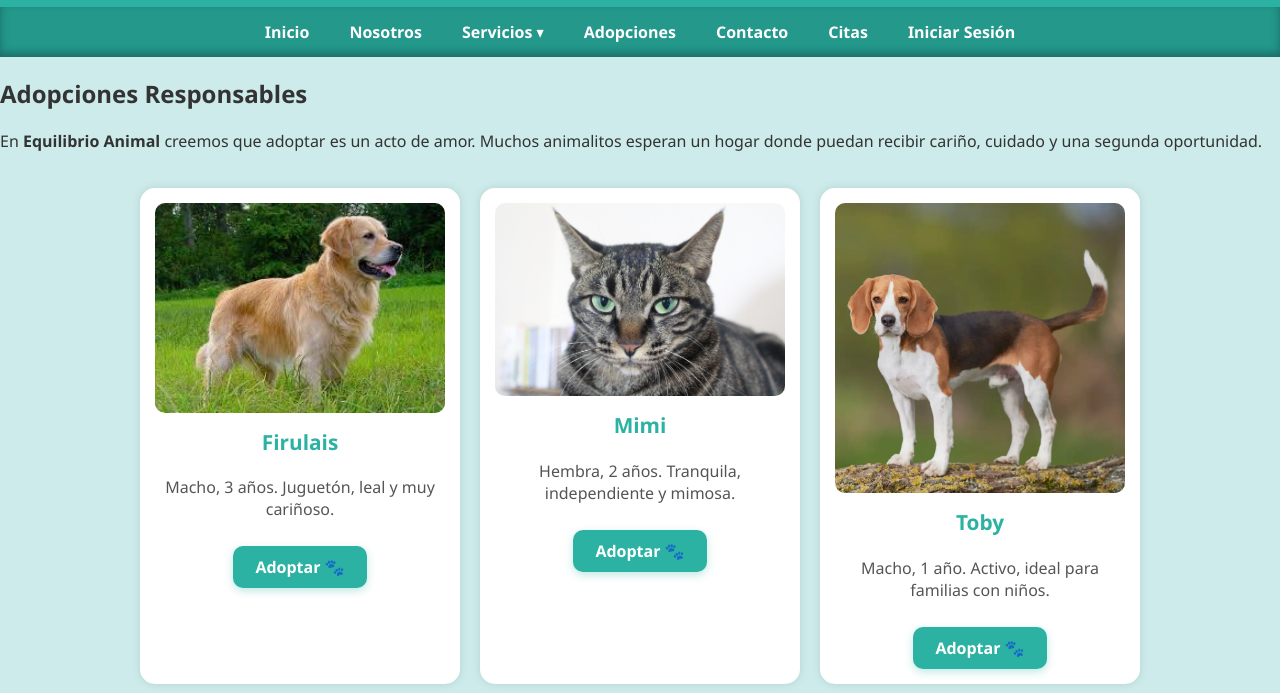
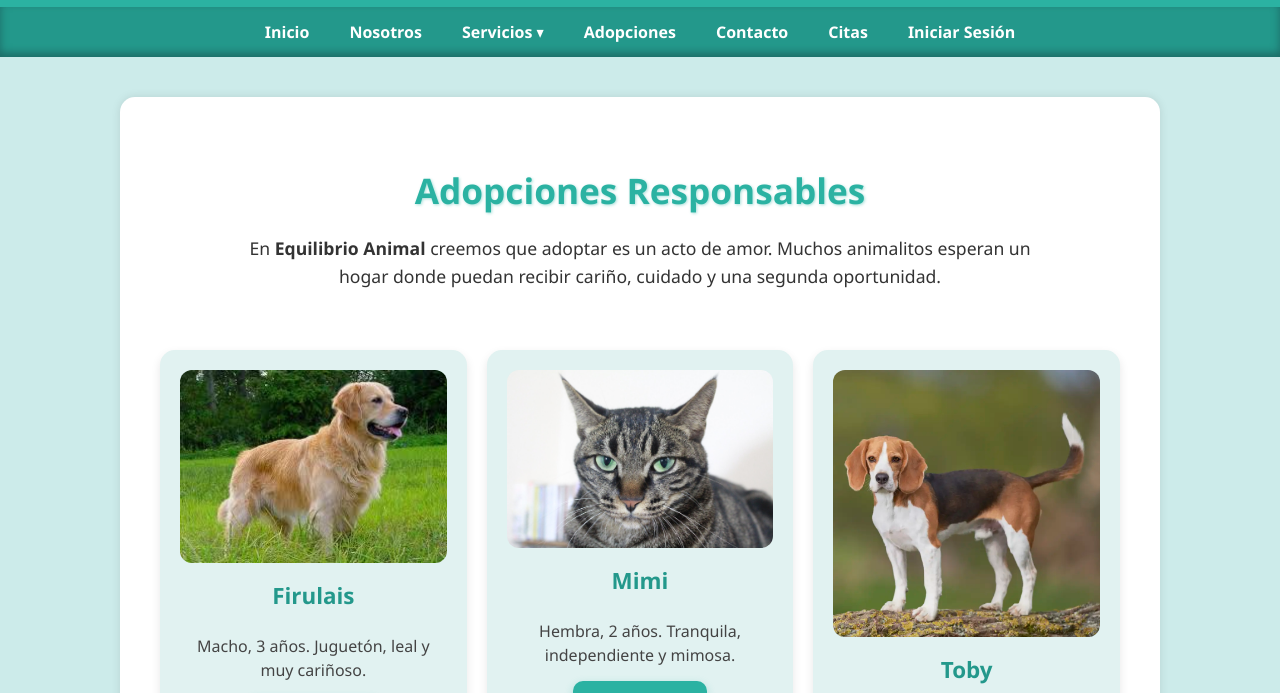
Before and after one commit to ThomyVM08/equilibrio_animal.github.io, a plain HTML site: page adopciones.html in a window 1280 px wide. Shown: the part 104-797 px from the top of the page. Drawn offline with Linux system fonts and the light colour scheme.

Commit message:
Restore and update styles in styles.css
Restored and updated CSS styles for various sections including header, footer, navigation, and main content areas.

```diff
--- a/styles.css
+++ b/styles.css
@@ -698,8 +698,65 @@ button[type="button"]:hover {
   background-color: #45a049;
 }
 
-/*Adopciones*/
+/* Sección de adopciones */
+.adopciones {
+  background-color: #ffffff;
+  margin: 40px auto;
+  padding: 40px 20px;
+  max-width: 1000px;
+  border-radius: 15px;
+  box-shadow: 0 0 10px rgba(0,0,0,0.1);
+  text-align: center;
+}
 
+.adopciones h2 {
+  color: #2bb2a2;
+  font-size: 2.2em;
+  margin-bottom: 20px;
+  text-shadow: 1px 1px 3px rgba(43,178,162,0.4);
+}
+
+.adopciones .intro-text {
+  font-size: 1.1em;
+  line-height: 1.6;
+  color: #333;
+  max-width: 800px;
+  margin: 0 auto 40px;
+}
+
+/* Tarjetas de adopción */
+.animal {
+  background-color: #e1f2f1;
+  border-radius: 15px;
+  box-shadow: 0 4px 10px rgba(0,0,0,0.1);
+  padding: 20px;
+  transition: transform 0.3s ease;
+}
+
+.animal:hover {
+  transform: translateY(-5px);
+}
+
+.animal img {
+  width: 100%;
+  border-radius: 12px;
+  object-fit: cover;
+}
+
+.animal h3 {
+  color: #23988b;
+  font-size: 1.4em;
+  margin-top: 12px;
+}
+
+.animal p {
+  color: #444;
+  font-size: 1em;
+  line-height: 1.5;
+  margin: 8px 0 14px;
+}
+
+/* Botón adoptar */
 .boton-adoptar {
   display: inline-block;
   background-color: #2bb2a2;
@@ -708,19 +765,12 @@ button[type="button"]:hover {
   border-radius: 10px;
   text-decoration: none;
   font-weight: bold;
-  font-size: 1em;
   transition: all 0.3s ease;
-  box-shadow: 0 3px 8px rgba(43, 178, 162, 0.3);
-  margin-top: 10px;
+  box-shadow: 0 3px 8px rgba(43,178,162,0.3);
 }
 
 .boton-adoptar:hover {
   background-color: #23988b;
-  box-shadow: 0 5px 12px rgba(30, 129, 118, 0.4);
   transform: translateY(-2px);
+  box-shadow: 0 5px 12px rgba(30,129,118,0.4);
 }
-
-.boton-adoptar:active {
-  background-color: #1e8176;
-  transform: translateY(0);
-}
```
